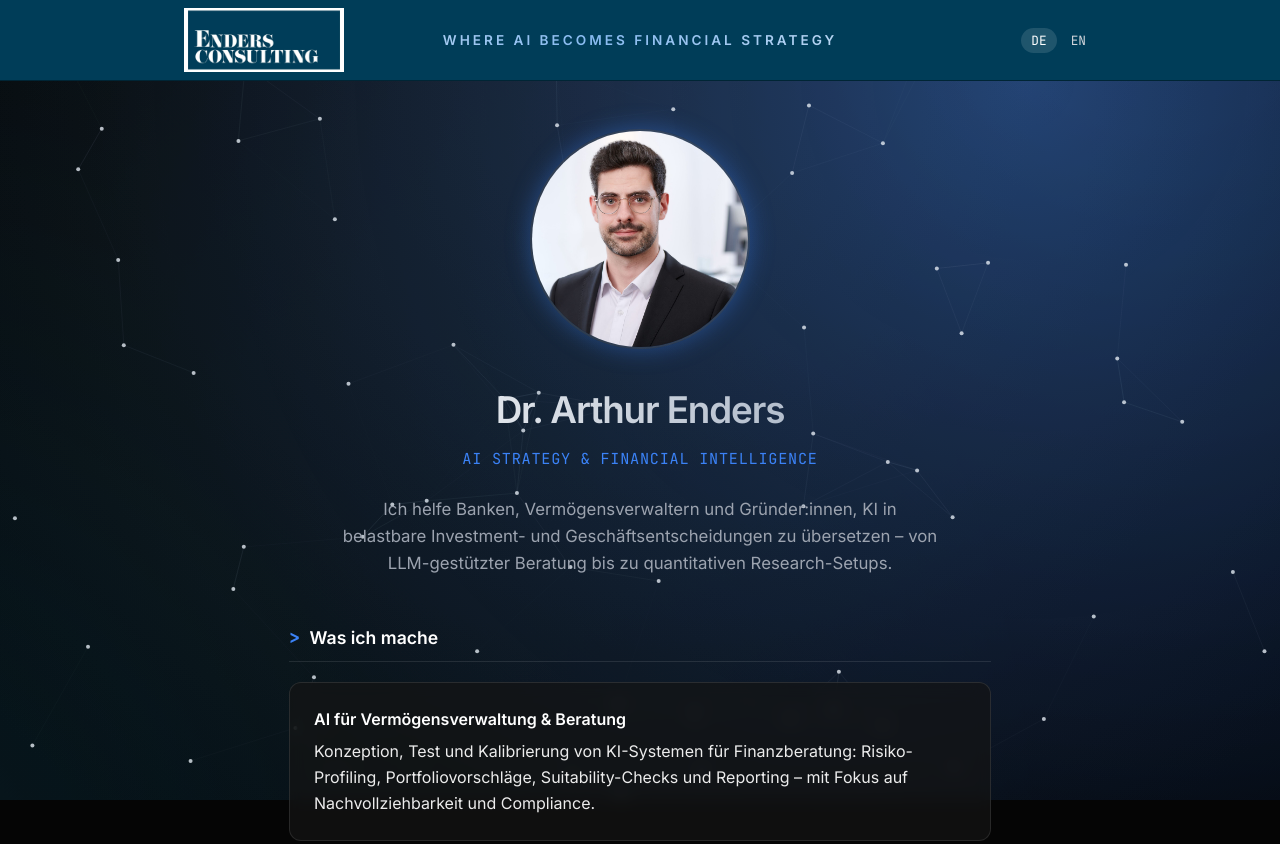
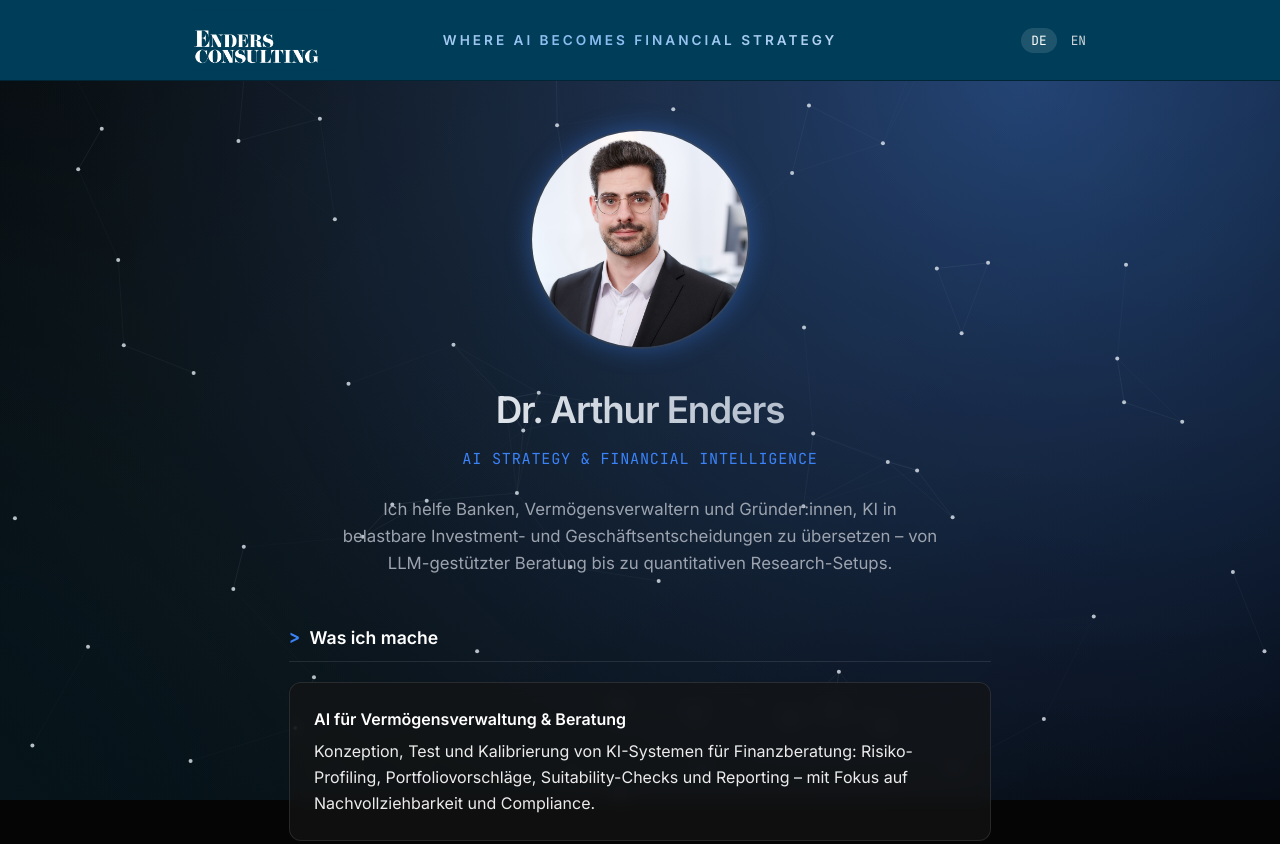
Before and after one commit to talasunna/EndersConsulting, a plain HTML site: page index.html in a window 1280 px wide. Shown: the top 844 px of the page. Drawn offline with Linux system fonts and the light colour scheme; animation ran at ten frames a second.

Commit message:
edits for logo

```diff
--- a/index.html
+++ b/index.html
@@ -348,7 +348,7 @@
     <header class="top-bar">
         <div class="top-bar-inner">
             <div class="top-brand">
-                <img src="logo.jpeg" alt="Enders Consulting Logo" class="top-logo">
+                <img src="logo.png" alt="Enders Consulting Logo" class="top-logo">
             </div>
 
             <div class="top-title">
```
Also changed, not shown: logo.jpeg (deleted), logo.png (added).
